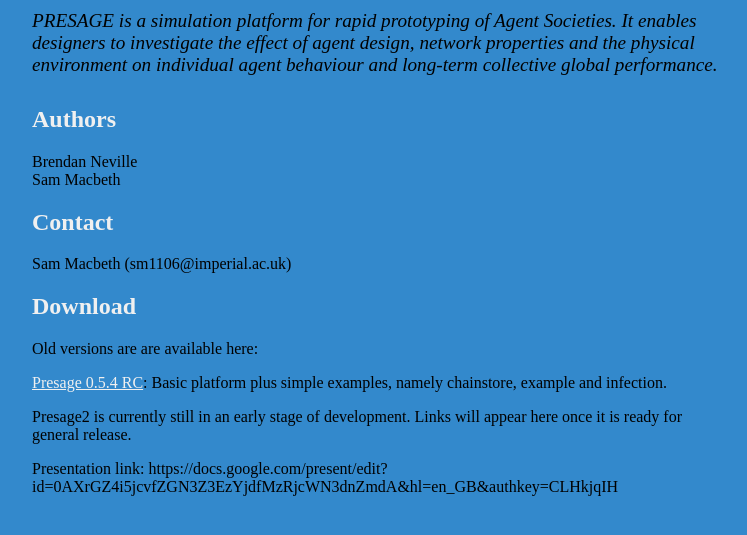
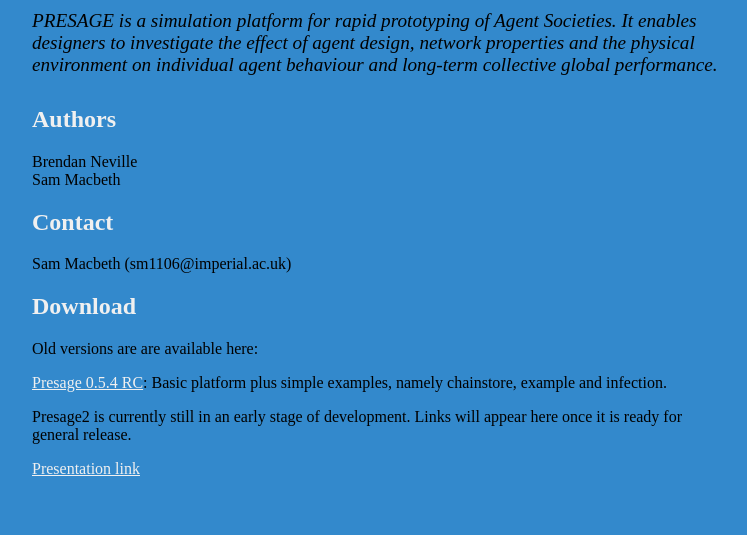
Before and after one commit to Presage/presage.github.com, a plain HTML site: page index.html in a window 1280 px wide. Shown: the part 131-666 px from the top of the page, without its empty margins (258-1005 px from the left). Drawn offline with Linux system fonts and the light colour scheme.

Commit message:
Fixed presentation link.

```diff
--- a/index.html
+++ b/index.html
@@ -66,7 +66,7 @@
 	Presage2 is currently still in an early stage of development. Links will appear here once it is ready for general release.
 	</p>
 	<p>
-	Presentation link: https://docs.google.com/present/edit?id=0AXrGZ4i5jcvfZGN3Z3EzYjdfMzRjcWN3dnZmdA&hl=en_GB&authkey=CLHkjqIH
+	    <a href=https://docs.google.com/present/edit?id=0AXrGZ4i5jcvfZGN3Z3EzYjdfMzRjcWN3dnZmdA&hl=en_GB&authkey=CLHkjqIH>Presentation link</a>
 	</p>
 
     <div class="footer">
```
